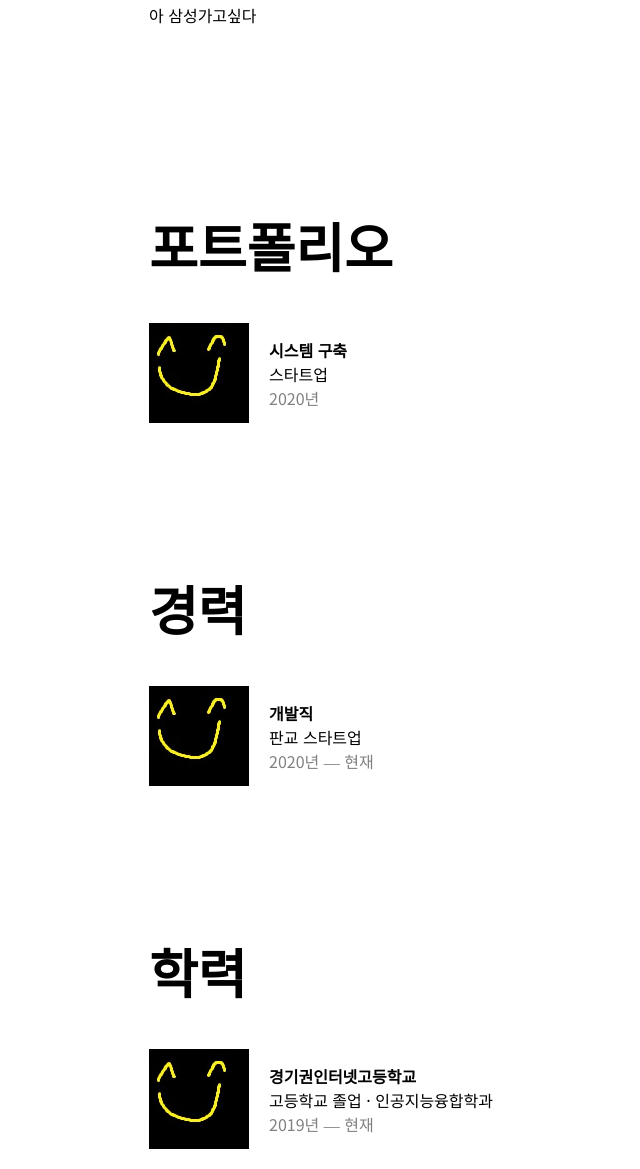
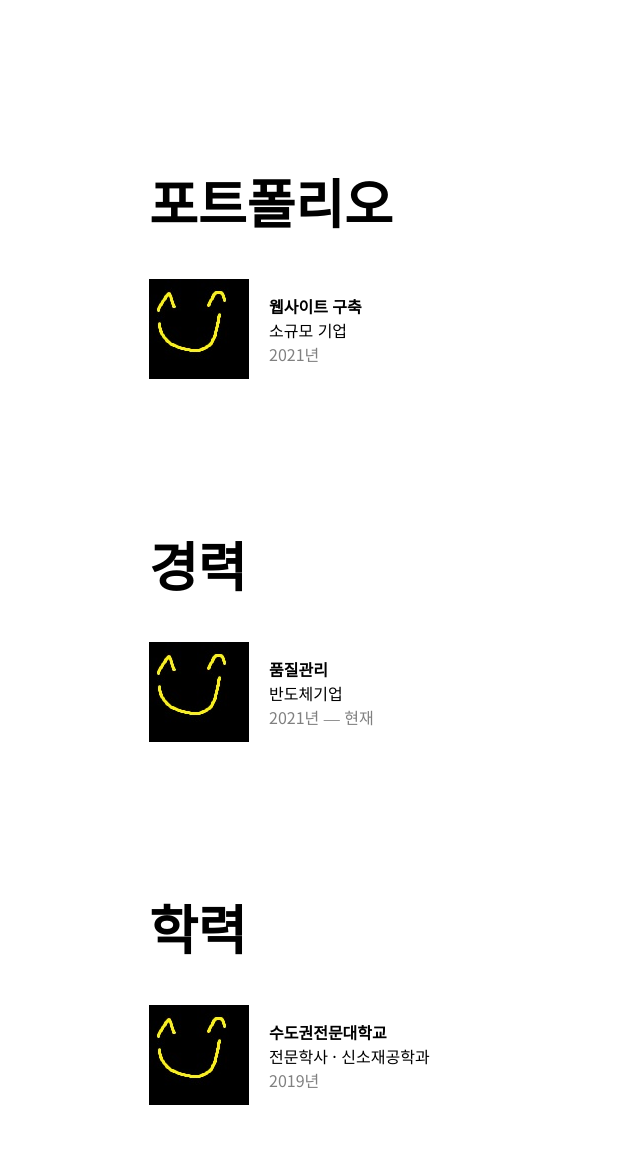
Before and after one commit to hyundaiglovis/test, a plain HTML site: page index.html in a window 1280 px wide. Shown: the part 791-1960 px from the top of the page, without its empty margins (251-891 px from the left). Drawn offline with Linux system fonts and the light colour scheme.

Commit message:
Update index.html

```diff
--- a/index.html
+++ b/index.html
@@ -47,16 +47,15 @@ margin-bottom:40px;">프로그래밍 스킬</h2>
 <div class="info content">
 <h2 class="title">소개</h2>
 <p>Lorem ipsum dolor sit amet, consectetur adipiscing elit. Integer nec odio. Praesent libero. Sed cursus ante dapibus diam. Sed nisi. Nulla quis sem at nibh elementum imperdiet. Duis sagittis ipsum. Praesent mauris. Fusce nec tellus sed augue semper porta. Mauris massa. Vestibulum lacinia arcu eget nulla. Class aptent taciti sociosqu ad litora torquent per conubia nostra, per inceptos himenaeos. Curabitur sodales ligula in libero. Sed dignissim lacinia nunc. </p>
-<p>아 삼성가고싶다</p>
 </div>
 
 
 <div class="info">
 <h2 class="title">포트폴리오</h2>
 <p><img src="test.jpg" width="100"></p>
-<p class="career_info"><b>시스템 구축</b><br>스타트업
+<p class="career_info"><b>웹사이트 구축</b><br>소규모 기업
 <br>
-<b class="grey">2020년</b></p>
+<b class="grey">2021년</b></p>
 </div>
 
 
@@ -69,9 +68,9 @@ margin-bottom:40px;">프로그래밍 스킬</h2>
 <div class="info">
 <h2 class="title">경력</h2>
 <p><img src="test.jpg" width="100"></p>
-<p class="career_info"><b>개발직</b><br>판교 스타트업
+<p class="career_info"><b>품질관리</b><br>반도체기업
 <br>
-<b class="grey">2020년 ― 현재</b></p>
+<b class="grey">2021년 ― 현재</b></p>
 </div>
 
 
@@ -80,9 +79,9 @@ margin-bottom:40px;">프로그래밍 스킬</h2>
 <div class="info">
 <h2 class="title">학력</h2>
 <p><img src="test.jpg" width="100"></p>
-<p class="career_info2"><b>경기권인터넷고등학교</b><br>고등학교 졸업 · 인공지능융합학과
+<p class="career_info2"><b>수도권전문대학교</b><br>전문학사 · 신소재공학과
 <br>
-<b class="grey">2019년 ― 현재</b></p>
+<b class="grey">2019년</b></p>
 </div>
 
 <div class="info">
```
